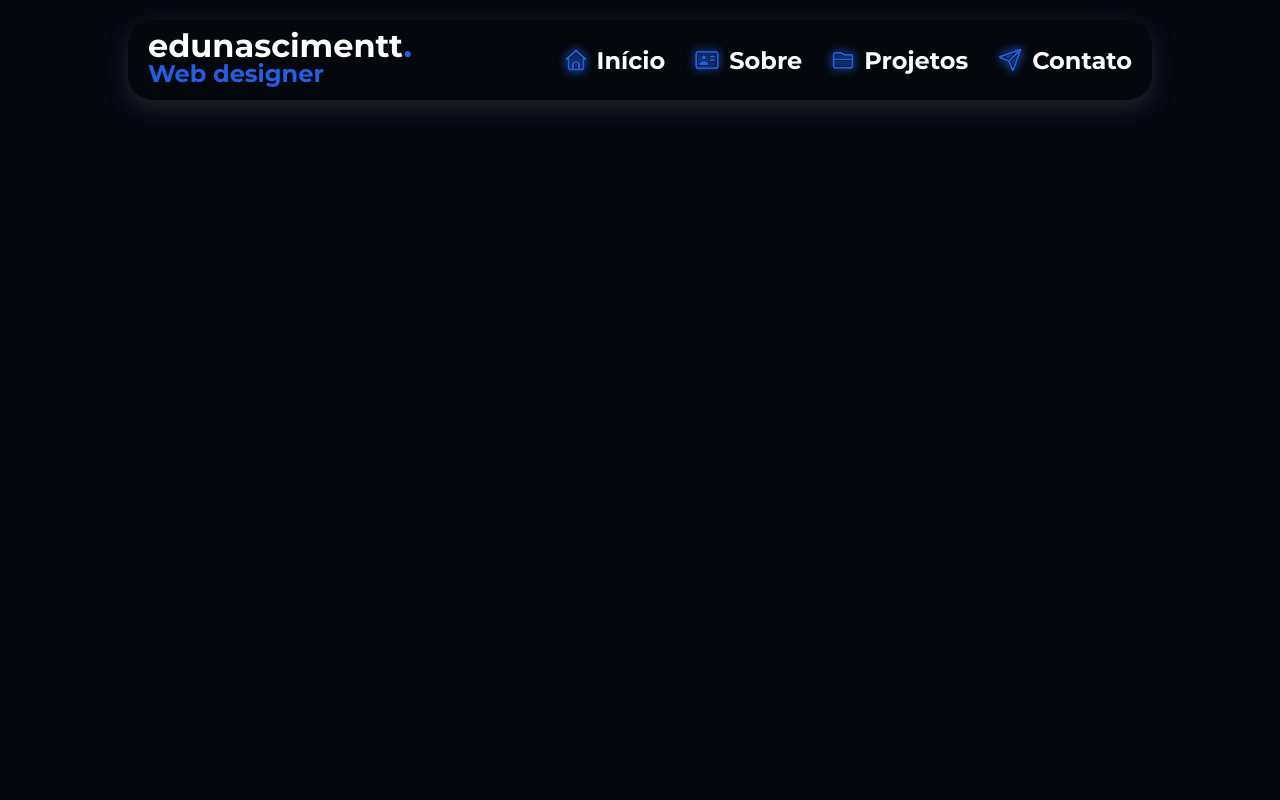
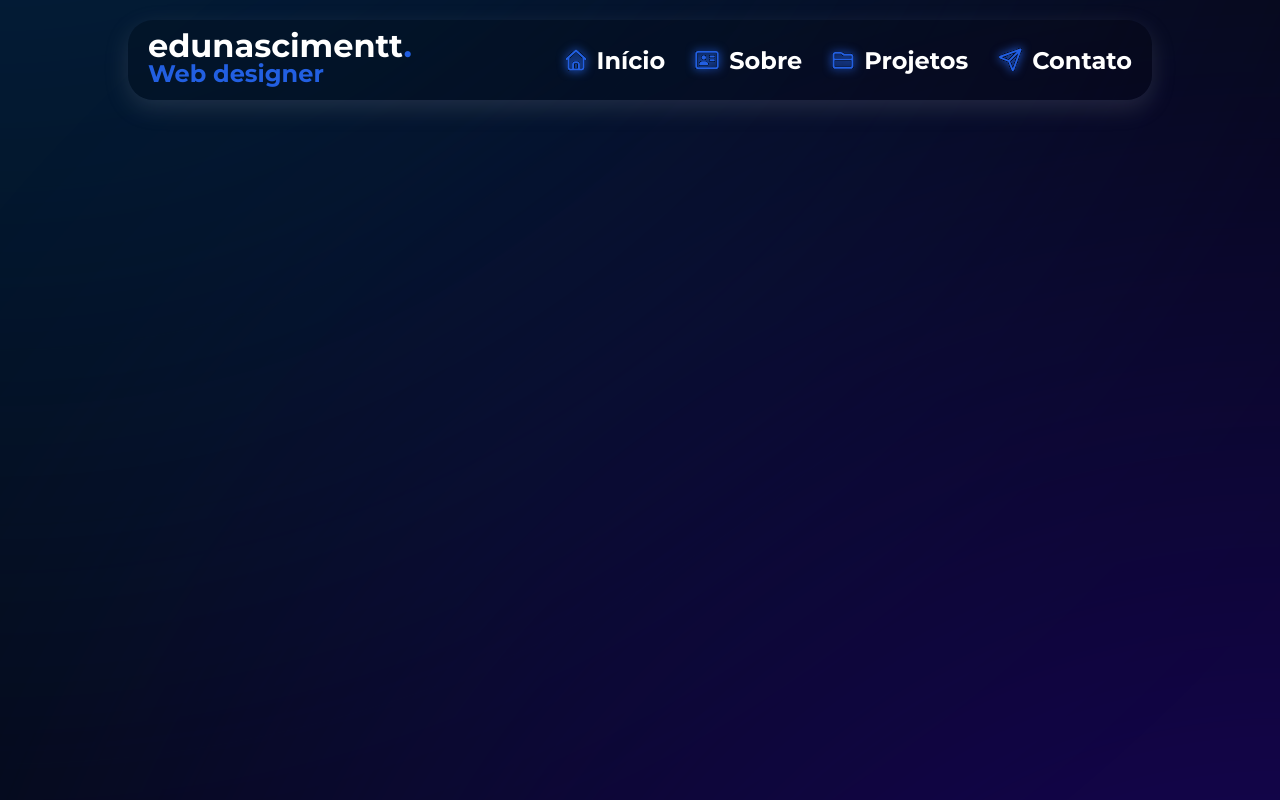
Before and after one commit to edunascimentt/portfoliopro, a plain HTML site: page index.html in a window 1280 px wide. Drawn offline with Linux system fonts and the light colour scheme.

Commit message:
Add background blur effect to enhance visual design

```diff
--- a/index.html
+++ b/index.html
@@ -8,6 +8,15 @@
     <script src="script.js" defer></script>
 </head>
 <body>
+    <div class="background">
+        <div class="background__blurs">
+            <div class="background__blurs__circle background__blurs__circle--1"></div>
+            <div class="background__blurs__circle background__blurs__circle--2"></div>
+        </div>
+    </div>
+
+    </div>
+
     <header>
         <div class="logo">
             <div class="logo__title">
--- a/styles.css
+++ b/styles.css
@@ -24,6 +24,48 @@ body {
     background-color: #05080F;
 }
 
+.background {
+    display: flex;
+    flex-direction: column;
+    justify-content: start;
+    align-items: center;
+    position: absolute;
+    width: 100%;
+    height: 100svh;
+    overflow: hidden;
+    z-index: -2;
+}
+
+.background__blurs {
+    display: flex;
+    position: absolute;
+    width: 100%;
+    height: 100svh;
+}
+
+.background__blurs__circle {
+    position: absolute;
+    border-radius: 50%;
+    filter: blur(150px);
+    opacity: 0.7;
+}
+
+.background__blurs__circle--1 {
+    width: 3000px;
+    height: 3000px;
+    background: radial-gradient(50% 50% at 50% 50%, rgba(0, 65, 128, 0.75) 0%, rgba(0, 0, 0, 0.00) 100%);
+    top: -2000px;
+    left: -1500px;
+}
+
+.background__blurs__circle--2 {
+    width: 3000px;
+    height: 3000px;
+    background: radial-gradient(50% 50% at 50% 50%, rgba(46, 0, 184, 0.75) 0%, rgba(0, 0, 0, 0.00) 100%);
+    bottom: -2000px;
+    right: -1500px;
+}
+
 .logo {
     display: flex;
     flex-direction: column;
@@ -31,7 +73,7 @@ body {
     justify-content: center;
     margin: 0 0 4px 0;
     font-weight: 700;
-    line-height: 1;
+    line-height: 1.0;
 }
 
 .logo__title {
```
